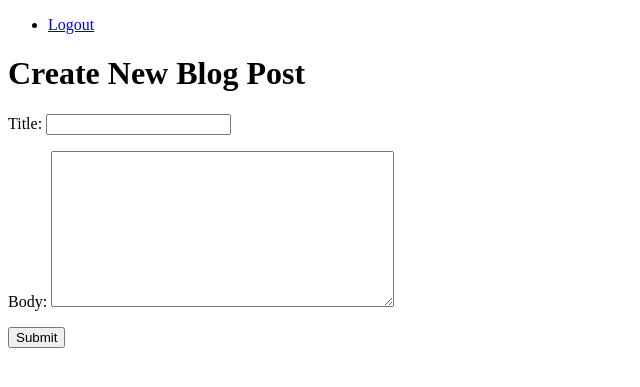
After one commit to minedamnesia/djangoPlaysTheBlues, a Django app: page /blog/post/new/ in a window 1280 px wide. The commit adds this page. Shown: the top 387 px of the page, without its empty margins (0-640 px from the left). Run offline with Django 3.2, Linux system fonts and the light colour scheme; the visitor is signed in with stand-in values (Sample User, id 1).

Commit message:
Add functionality to create blog posts

```diff
--- a/bluesblog/src/blog/forms.py
+++ b/bluesblog/src/blog/forms.py
@@ -1,5 +1,5 @@
 from django import forms
-from blog.models import Blog
+from blog.models import Blog, BlogPost
 
 class BlogForm(forms.ModelForm):
 	class Meta:
@@ -7,3 +7,11 @@ class BlogForm(forms.ModelForm):
 		fields = [
 				'title'
 				]
+class BlogPostForm(forms.ModelForm):
+	class Meta:
+		model = BlogPost
+
+		fields = [
+				'title',
+				'body'
+			]
--- /dev/null
+++ b/bluesblog/src/blog/templates/blog_post.html
@@ -0,0 +1,10 @@
+{% extends 'base.html' %}
+
+{% block content %}
+<h1>Create New Blog Post</h1>
+<form action="" method="post">{% csrf_token %}
+{{ form.as_p }}
+
+<input type="submit" value="Submit" />
+</form>
+{% endblock %}
--- a/bluesblog/src/blog/views.py
+++ b/bluesblog/src/blog/views.py
@@ -8,8 +8,8 @@ from django.contrib.auth.decorators import login_required
 from django.views.generic import CreateView
 from django.views.generic import TemplateView
 from django.views.generic import UpdateView
-from blog.forms import BlogForm
-from blog.models import Blog
+from blog.forms import BlogForm, BlogPostForm
+from blog.models import Blog, BlogPost
 
 class NewBlogView(CreateView):
 	form_class = BlogForm
@@ -40,7 +40,10 @@ class HomeView(TemplateView):
 		if self.request.user.is_authenticated():
 			if Blog.objects.filter(owner=self.request.user).exists():
 				ctx['has_blog'] = True
-				ctx['blog'] = Blog.objects.get(owner=self.request.user)
+				blog = Blog.objects.get(owner=self.request.user)
+
+				ctx['blog'] = blog
+				ctx['blog_posts'] = BlogPost.objects.filter(blog=blog)
 
 		return ctx
 
@@ -53,3 +56,21 @@ class UpdateBlogView(UpdateView) :
 	method_decorator(login_required)
 	def dispatch(self, request, *args, **kwargs) :
 		return super(UpdateBlogView, self).dispatch(request, *args, **kwargs)
+
+class NewBlogPostView(CreateView):
+	form_class = BlogPostForm
+	template_name = 'blog_post.html'
+
+	@method_decorator(login_required)
+	def dispatch(self,request, *args, **kwargs):
+		return super(NewBlogPostView, self).dispatch(request, *args, **kwargs)
+
+	def form_valid(self,form):
+		blog_post_obj = form.save(commit=False)
+		blog_post_obj.blog = Blog.objects.get(owner=self.request.user)
+		blog_post_obj.slug = slugify(blog_post_obj.title)
+		blog_post_obj.is_published = True
+
+		blog_post_obj.save()
+
+		return HttpResponseRedirect(reverse('home'))
--- a/bluesblog/src/bluesblog/urls.py
+++ b/bluesblog/src/bluesblog/urls.py
@@ -4,7 +4,7 @@ from django.contrib import admin
 from django.contrib.auth.views import login
 from django.contrib.auth.views import logout
 from accounts.views import UserRegistrationView
-from blog.views import NewBlogView, HomeView, UpdateBlogView
+from blog.views import NewBlogView, HomeView, UpdateBlogView, NewBlogPostView
 
 urlpatterns = [
     url(r'^admin/', include(admin.site.urls)),
@@ -14,5 +14,6 @@ urlpatterns = [
     url(r'^logout/$',logout, {'next_page': '/login/'}, name='logout'),
     url(r'^blog/new/$', NewBlogView.as_view(), name='new-blog'),
     url(r'^blog/(?P<pk>\d+)/update/$', UpdateBlogView.as_view(), name='update-blog'),
+    url(r'^blog/post/new/$', NewBlogPostView.as_view(), name='new-blog-post'),
 
 ]
```
Also changed, not shown: bluesblog/src/blog/templates/home.html (+15 -5 lines), bluesblog/src/accounts/views.py (line endings or trailing spaces), 4 other files.
